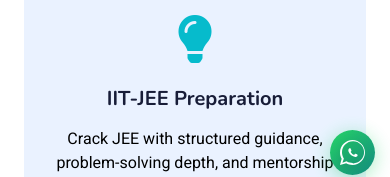
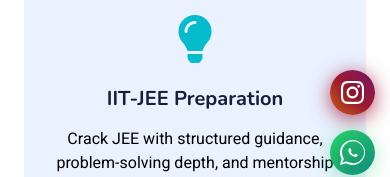
Before and after one commit to rackson3861/adhyant, a React (Vite) app: page / in a window 390 px wide. Shown: the part 654-831 px from the top of the page. Built offline with nearby package versions, Linux system fonts and the light colour scheme.

Commit message:
fix: instagram

```diff
--- a/src/App.css
+++ b/src/App.css
@@ -16,6 +16,51 @@
 
 .service-item p{
     color: black;
+}
+
+/* Instagram Floating Button */
+.instagram-float {
+    position: fixed;
+    bottom: 110px;
+    right: 30px;
+    width: 60px;
+    height: 60px;
+    background: linear-gradient(45deg, #c7581f 0%, #b43d24 25%, #a01835 50%, #8b1a4d 75%, #6d0f5e 100%);
+    color: white;
+    border-radius: 50%;
+    text-align: center;
+    font-size: 30px;
+    box-shadow: 0 4px 20px rgba(160, 24, 53, 0.5);
+    z-index: 1000;
+    transition: all 0.3s ease;
+    display: flex;
+    align-items: center;
+    justify-content: center;
+    cursor: pointer;
+    animation: pulseInstagram 2s infinite;
+}
+
+.instagram-float:hover {
+    transform: scale(1.1) rotate(5deg);
+    box-shadow: 0 6px 30px rgba(160, 24, 53, 0.7);
+}
+
+.instagram-icon {
+    width: 32px;
+    height: 32px;
+    filter: drop-shadow(0 2px 4px rgba(0, 0, 0, 0.3));
+}
+
+@keyframes pulseInstagram {
+    0% {
+        box-shadow: 0 4px 20px rgba(160, 24, 53, 0.5);
+    }
+    50% {
+        box-shadow: 0 4px 20px rgba(160, 24, 53, 0.8), 0 0 0 10px rgba(160, 24, 53, 0);
+    }
+    100% {
+        box-shadow: 0 4px 20px rgba(160, 24, 53, 0.5);
+    }
 }
 
 /* WhatsApp Floating Button */
@@ -66,6 +111,18 @@
 
 /* Mobile responsive */
 @media screen and (max-width: 768px) {
+    .instagram-float {
+        bottom: 90px;
+        right: 20px;
+        width: 50px;
+        height: 50px;
+    }
+
+    .instagram-icon {
+        width: 26px;
+        height: 26px;
+    }
+
     .whatsapp-float {
         bottom: 20px;
         right: 20px;
@@ -80,12 +137,24 @@
 
     /* Back to top button positioning on mobile */
     .back-to-top {
-        bottom: 90px !important;
+        bottom: 160px !important;
         right: 20px !important;
     }
 }
 
 @media screen and (max-width: 576px) {
+    .instagram-float {
+        bottom: 75px;
+        right: 15px;
+        width: 45px;
+        height: 45px;
+    }
+
+    .instagram-icon {
+        width: 23px;
+        height: 23px;
+    }
+
     .whatsapp-float {
         bottom: 15px;
         right: 15px;
@@ -100,7 +169,7 @@
 
     /* Back to top button positioning on small mobile */
     .back-to-top {
-        bottom: 75px !important;
+        bottom: 135px !important;
         right: 15px !important;
     }
 }
--- a/src/App.jsx
+++ b/src/App.jsx
@@ -16,6 +16,7 @@
 import Programming from "./Components/Course/Programming";
 import ShowBook from "./Components/Ebook/ShowBook";
 import WhatsAppButton from "./Components/Pages/WhatsAppButton";
+import InstagramButton from "./Components/Pages/InstagramButton";
 import Reactjs from "./Components/Course/Reactjs";
 import Express from "./Components/Course/Express";
 import Nodejs from "./Components/Course/Nodejs";
@@ -95,6 +96,7 @@
           <Route path="*" element={<ErrorPage />} />
         </Routes>
       </BrowserRouter>
+      <InstagramButton />
       <WhatsAppButton />
     </>
   );
--- /dev/null
+++ b/src/Components/Pages/InstagramButton.jsx
@@ -0,0 +1,28 @@
+import React from 'react';
+
+const InstagramButton = () => {
+  const instagramUrl = 'https://www.instagram.com/adhyantforyou/';
+
+  return (
+    <a
+      href={instagramUrl}
+      target="_blank"
+      rel="noopener noreferrer"
+      className="instagram-float"
+      aria-label="Follow us on Instagram"
+    >
+      <svg
+        viewBox="0 0 24 24"
+        xmlns="http://www.w3.org/2000/svg"
+        className="instagram-icon"
+      >
+        <path
+          fill="currentColor"
+          d="M12 2.163c3.204 0 3.584.012 4.85.07 3.252.148 4.771 1.691 4.919 4.919.058 1.265.069 1.645.069 4.849 0 3.205-.012 3.584-.069 4.849-.149 3.225-1.664 4.771-4.919 4.919-1.266.058-1.644.07-4.85.07-3.204 0-3.584-.012-4.849-.07-3.26-.149-4.771-1.699-4.919-4.92-.058-1.265-.07-1.644-.07-4.849 0-3.204.013-3.583.07-4.849.149-3.227 1.664-4.771 4.919-4.919 1.266-.057 1.645-.069 4.849-.069zm0-2.163c-3.259 0-3.667.014-4.947.072-4.358.2-6.78 2.618-6.98 6.98-.059 1.281-.073 1.689-.073 4.948 0 3.259.014 3.668.072 4.948.2 4.358 2.618 6.78 6.98 6.98 1.281.058 1.689.072 4.948.072 3.259 0 3.668-.014 4.948-.072 4.354-.2 6.782-2.618 6.979-6.98.059-1.28.073-1.689.073-4.948 0-3.259-.014-3.667-.072-4.947-.196-4.354-2.617-6.78-6.979-6.98-1.281-.059-1.69-.073-4.949-.073zm0 5.838c-3.403 0-6.162 2.759-6.162 6.162s2.759 6.163 6.162 6.163 6.162-2.759 6.162-6.163c0-3.403-2.759-6.162-6.162-6.162zm0 10.162c-2.209 0-4-1.79-4-4 0-2.209 1.791-4 4-4s4 1.791 4 4c0 2.21-1.791 4-4 4zm6.406-11.845c-.796 0-1.441.645-1.441 1.44s.645 1.44 1.441 1.44c.795 0 1.439-.645 1.439-1.44s-.644-1.44-1.439-1.44z"
+        />
+      </svg>
+    </a>
+  );
+};
+
+export default InstagramButton;
```
Also changed, not shown: 3 other files (tests, documents, lock files or other folders).
